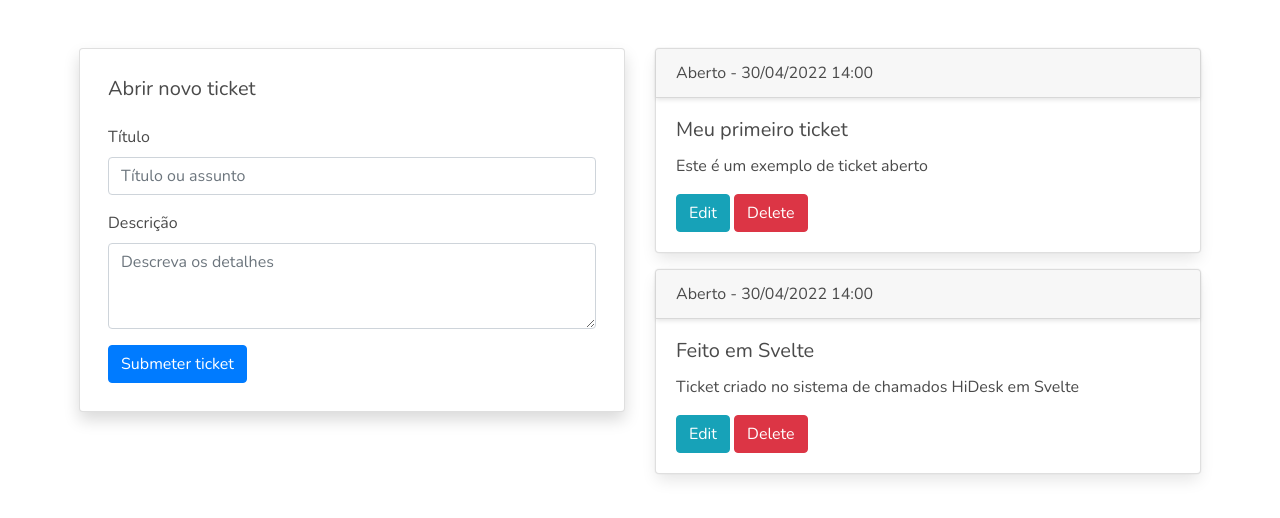
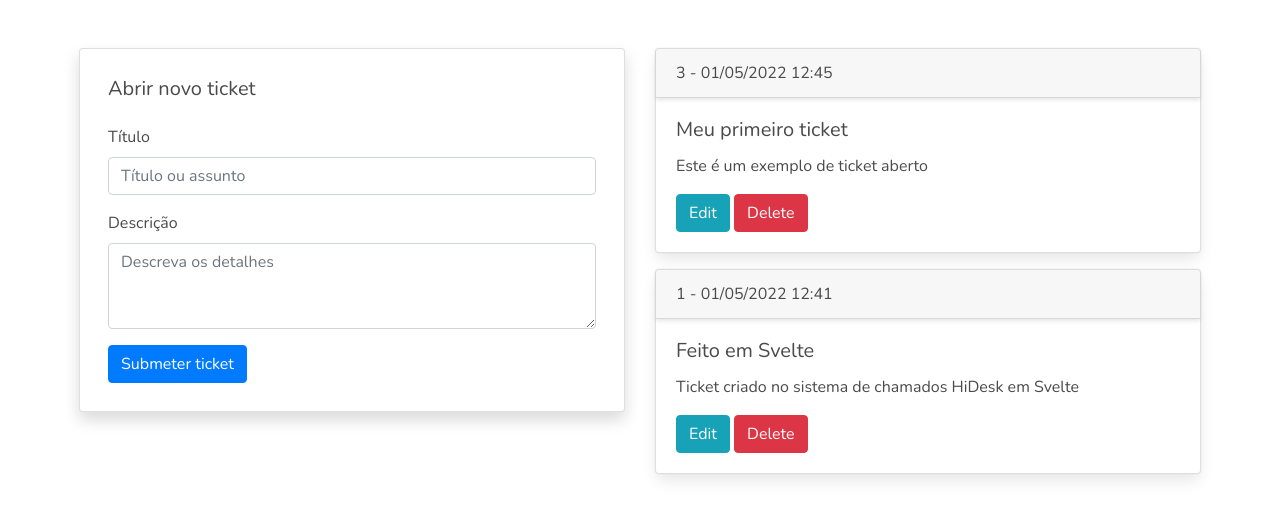
Before and after one commit to cmarqs/hidesk, a Svelte app: page / in a window 1280 px wide. Shown: the top 518 px of the page. Built offline with nearby package versions, Linux system fonts and the light colour scheme.

Commit message:
Organized project

```diff
--- a/src/App.svelte
+++ b/src/App.svelte
@@ -1,17 +1,27 @@
 <script>
+  import ticketStore, { openedTickets } from "./data/stores/Tickets";
 
-	import TicketForm from './private/TiketForm.svelte'
-	import MyLastTickets from './private/MyLastTickets.svelte';
-	import NavBar from './partials/NavBar.svelte';
+  //components
+  import TicketForm from "./components/Tickets/Form.svelte";
+  import MyLastTickets from "./components/Tickets/List.svelte";
 
+  //variables
+  let allTickets = $ticketStore;
+  let ticketData = $openedTickets;
+
+  //functions
+  let deleteTicket = (id) => {
+    console.log(`Delete ticket ${id}`);
+
+    allTickets = allTickets.filter((tkt) => tkt.id !== id);
+  };
+
+  let editTicket = (id) => {
+    console.log(`Edit ticket ${id}`);
+
+  }
 </script>
 
-<style>
-  @import url("https://fonts.googleapis.com/css?family=Nunito&display=swap");
-  * {
-    font-family: "Nunito", sans-serif;
-  }
-</style>
 <section>
   <div class="container">
     <div class="row mt-5">
@@ -24,8 +34,15 @@
         </div>
       </div>
       <div class="col-md-6">
-		<MyLastTickets />
+        <MyLastTickets ticketData={allTickets} {deleteTicket} {editTicket} />
       </div>
     </div>
   </div>
 </section>
+
+<style>
+  @import url("https://fonts.googleapis.com/css?family=Nunito&display=swap");
+  * {
+    font-family: "Nunito", sans-serif;
+  }
+</style>
--- /dev/null
+++ b/src/components/Tickets/Form.svelte
@@ -0,0 +1,86 @@
+<script>
+  import tikets from "../../data/stores/Tickets";
+  console.log();
+
+  let formData = {
+    title: "",
+    content: "",
+    id: null,
+  };
+  let notes = tikets;
+
+  //#region methods
+
+  let saveTicket = () => {
+    const newTicket = {
+      id: notes.length + 1,
+      title: formData.title,
+      content: formData.content,
+    };
+    notes = notes.concat(newTicket);
+
+    formData = {
+      id: null,
+      title: "",
+      content: "",
+    };
+    console.log(notes);
+  };
+
+  let isEdit = false;
+  let editTicket = (note) => {
+    isEdit = true;
+    formData = note;
+  };
+
+  let updateTicket = () => {
+    isEdit = !isEdit;
+    let noteDB = {
+      title: formData.title,
+      category: formData.category,
+      content: formData.content,
+      id: formData.id,
+    };
+    let objIndex = notes.findIndex((obj) => obj.id == noteDB.id);
+    console.log("Before update: ", notes[objIndex]);
+    notes[objIndex] = noteDB;
+    formData = {
+      id: null,
+      title: "",
+      category: "",
+      content: "",
+    };
+  };
+
+
+
+  //#endregion
+</script>
+
+<form>
+  <div class="form-group">
+    <label for="title">Título</label>
+    <input
+      type="text"
+      class="form-control"
+      id="title"
+      placeholder="Título ou assunto"
+      bind:value={formData.title}
+    />
+  </div>
+  <div class="form-group">
+    <label for="content">Descrição</label>
+    <textarea
+      class="form-control"
+      id="content"
+      rows="3"
+      placeholder="Descreva os detalhes"
+      bind:value={formData.content}
+    />
+  </div>
+  <button
+    type="submit"
+    class="btn btn-primary"
+    on:click|preventDefault={saveTicket}>Submeter ticket</button
+  >
+</form>
--- /dev/null
+++ b/src/components/Tickets/List.svelte
@@ -0,0 +1,26 @@
+<script>
+    export let ticketData = [];
+
+    //method props
+    export let deleteTicket;
+    export let editTicket;
+
+</script>
+
+{#if ticketData.length > 0}
+    {#each ticketData as ticket}
+        <div class="card mb-3">
+            <div class="card-header">
+                {ticket.currentStatus} - {ticket.lastUpdate}
+            </div>
+            <div class="card-body">
+                <h5 class="card-title">{ticket.title}</h5>
+                <p class="card-text">{ticket.content}</p>
+                <button class="btn btn-info" on:click={editTicket(ticket.id)}>Edit</button>
+                <button class="btn btn-danger" on:click={deleteTicket(ticket.id)}>Delete</button>
+            </div>
+        </div>
+    {/each}
+{:else}
+    <p>no tickets</p>
+{/if}
--- /dev/null
+++ b/src/data/stores/Tickets.js
@@ -0,0 +1,24 @@
+import { writable, derived } from 'svelte/store';
+import localTickets from "../../data/tikets-data";
+
+
+const store = writable(flattenObjects([...localTickets]));
+
+
+//flatten objects to return simple list of tickets
+function flattenObjects (data) {
+    return data.map(ticket => {
+        let currentStatus = ticket.history[ticket.history.length - 1].statusId;
+        let lastUpdate = ticket.history[ticket.history.length - 1].updatedAt;
+        let lastOperatorUpdated = ticket.history[ticket.history.length - 1].userId;
+
+        return { ...ticket, currentStatus,lastUpdate, lastOperatorUpdated };
+    })
+
+}
+
+export const openedTickets = derived(store, $opened => {
+    return $opened.filter(t => t.currentStatus === 1);
+});
+
+export default store;
--- /dev/null
+++ b/src/data/tikets-data.js
@@ -0,0 +1,56 @@
+export default
+    [
+        {
+            id: 1,
+            title: "Meu primeiro ticket",
+            content: "Este é um exemplo de ticket aberto",
+            dateOpened: "30/05/2022 10:23",
+            userId: 2,
+            history: [
+                {
+                    id: 1,
+                    updatedAt: "01/05/2022 12:38",
+                    userId: 1,
+                    statusId: 2,
+                    comment: "Lorem ipsum dolor sit amet, consectetuer adipiscing elit. Maecenas porttitor congue massa. Fusce posuere, magna sed pulvinar ultricies, purus lectus malesuada libero, sit amet commodo magna eros quis urna.",
+                },
+                {
+                    id: 2,
+                    updatedAt: "01/05/2022 12:40",
+                    userId: 1,
+                    statusId: 1,
+                    comment: "Donec laoreet nonummy augue. Suspendisse dui purus"
+                },
+                {
+                    id: 5,
+                    updatedAt: "01/05/2022 12:45",
+                    userId: 1,
+                    statusId: 3,
+                    comment: "Last update"
+                }
+            ]
+        },
+        {
+            id: 2,
+            title: "Feito em Svelte",
+            content: "Ticket criado no sistema de chamados HiDesk em Svelte",
+            dateOpened: "30/05/2022 10:23",
+            userId: 2,
+            history: [
+                {
+                    id: 3,
+                    updatedAt: "01/05/2022 12:38",
+                    userId: 1,
+                    statusId: 1,
+                    comment: "Lorem ipsum dolor sit amet, consectetuer adipiscing elit. Maecenas porttitor congue massa. Fusce posuere, magna sed pulvinar ultricies, purus lectus malesuada libero, sit amet commodo magna eros quis urna.",
+                },
+                {
+                    id: 4,
+                    updatedAt: "01/05/2022 12:41",
+                    userId: 1,
+                    statusId: 1,
+                    comment: "Donec laoreet nonummy augue. Suspendisse dui purus"
+                }
+            ]
+        }
+    ];
--- a/src/data/tikets.js
+++ /dev/null
@@ -1,21 +0,0 @@
-export default
-    [
-        {
-            id: 1,
-            title: "Meu primeiro ticket",
-            content: "Este é um exemplo de ticket aberto",
-            currentStatus: "Aberto",
-            openingDate: "30/04/2022 8:00",
-            lastUpdate: "30/04/2022 14:00",
-            lastOperatorUpdated: "Cleiton Marques"
-        },
-        {
-            id: 2,
-            title: "Feito em Svelte",
-            content:"Ticket criado no sistema de chamados HiDesk em Svelte",
-            currentStatus: "Aberto",
-            openingDate: "30/04/2022 8:00",
-            lastUpdate: "30/04/2022 14:00",
-            lastOperatorUpdated: "Cleiton Marques"
-        }
-    ];
--- a/src/private/MyLastTickets.svelte
+++ /dev/null
@@ -1,15 +0,0 @@
-<script>
-    import notes from "../data/tikets";
-</script>
-
-{#each notes as note}
-    <div class="card mb-3">
-    <div class="card-header">{note.currentStatus} - {note.lastUpdate}</div>
-    <div class="card-body">
-        <h5 class="card-title">{note.title}</h5>
-        <p class="card-text">{note.content}</p>
-        <button class="btn btn-info">Edit</button>
-        <button class="btn btn-danger">Delete</button>
-    </div>
-    </div>
-{/each}
--- a/src/private/TiketForm.svelte
+++ /dev/null
@@ -1,71 +0,0 @@
-<script>
-    import tikets from "../data/tikets";
-
-    let formData = {
-        title: "",
-        content: "",
-        id: null
-    };
-    let notes = tikets;
-
-    //#region methods
-
-    let saveTicket = () => {
-
-    const newTicket = {
-      id: notes.length + 1,
-      title: formData.title,
-      content: formData.content
-    };
-    notes = notes.concat(newTicket);
-
-    formData = {
-        id: null,
-        title: "",
-        content: ""
-    };
-    console.log(notes);
-    };
-
-    let isEdit = false;
-      let editTicket = note => {
-        isEdit = true;
-        formData = note;
-      };
-      let updateTicket = () => {
-        isEdit = !isEdit;
-        let noteDB = {
-          title: formData.title,
-          category: formData.category,
-          content: formData.content,
-          id: formData.id
-        };
-        let objIndex = notes.findIndex(obj => obj.id == noteDB.id);
-        console.log("Before update: ", notes[objIndex]);
-        notes[objIndex] = noteDB;
-        formData = {
-          id: null,
-          title: "",
-          category: "",
-          content: ""
-        };
-      };
-      let deleteTicket = id => {
-        console.log(id);
-        notes = notes.filter(note => note.id !== id);
-      };
-
-  //#endregion
-</script>
-
-<form>
-    <div class="form-group">
-      <label for="title">Título</label>
-      <input type="text" class="form-control" id="title" placeholder="Título ou assunto" bind:value={formData.title} />
-    </div>
-    <div class="form-group">
-      <label for="content">Descrição</label>
-      <textarea class="form-control" id="content" rows="3" placeholder="Descreva os detalhes" bind:value={formData.content} />
-    </div>
-    <button type="submit" class="btn btn-primary" on:click|preventDefault={saveTicket}>Submeter ticket</button>
-</form>
```
Also changed, not shown: src/data/user-data.js (added, +14 -0 lines), src/components/NavBar.svelte (renamed from src/partials/NavBar.svelte). Lines whose indentation alone changed are shown as unchanged.
